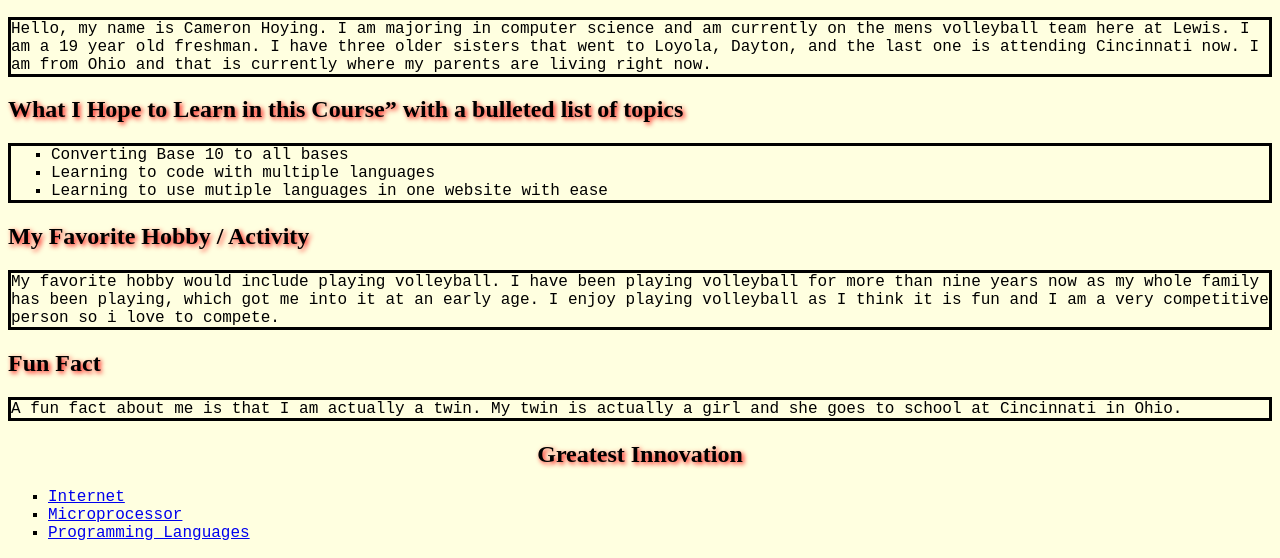
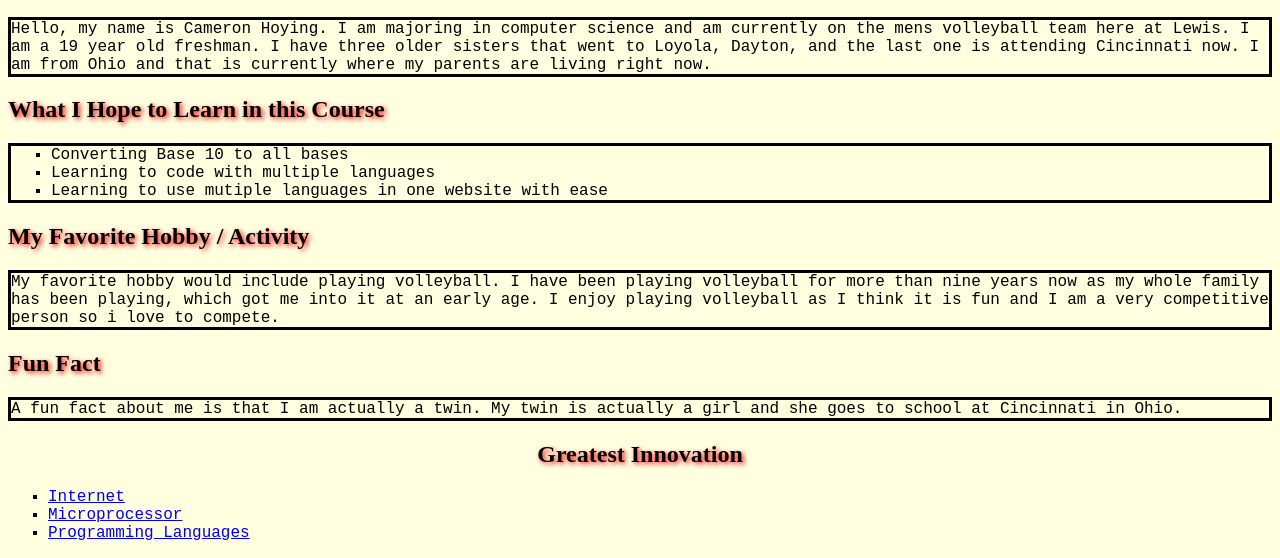
Before and after one commit to CameronHoying/CameronHoying.github.io, a plain HTML site: page index.html in a window 1280 px wide. Shown: the part 250-808 px from the top of the page. Drawn offline with Linux system fonts and the light colour scheme.

Commit message:
Update index.html

```diff
--- a/index.html
+++ b/index.html
@@ -50,7 +50,7 @@ ul {
 
 <p class="solid">Hello, my name is Cameron Hoying. I am majoring in computer science and am currently on the mens volleyball team here at Lewis. I am a 19 year old freshman. I have three older sisters that went to Loyola, Dayton, and the last one is attending Cincinnati now. I am from Ohio and that is currently where my parents are living right now.</p>
 
-<h2>What I Hope to Learn in this Course” with a bulleted list of topics</h2>
+<h2>What I Hope to Learn in this Course</h2>
 
 <ul class="solid"; style="list-style-type:square;">
   <li>Converting Base 10 to all bases</li>
```
